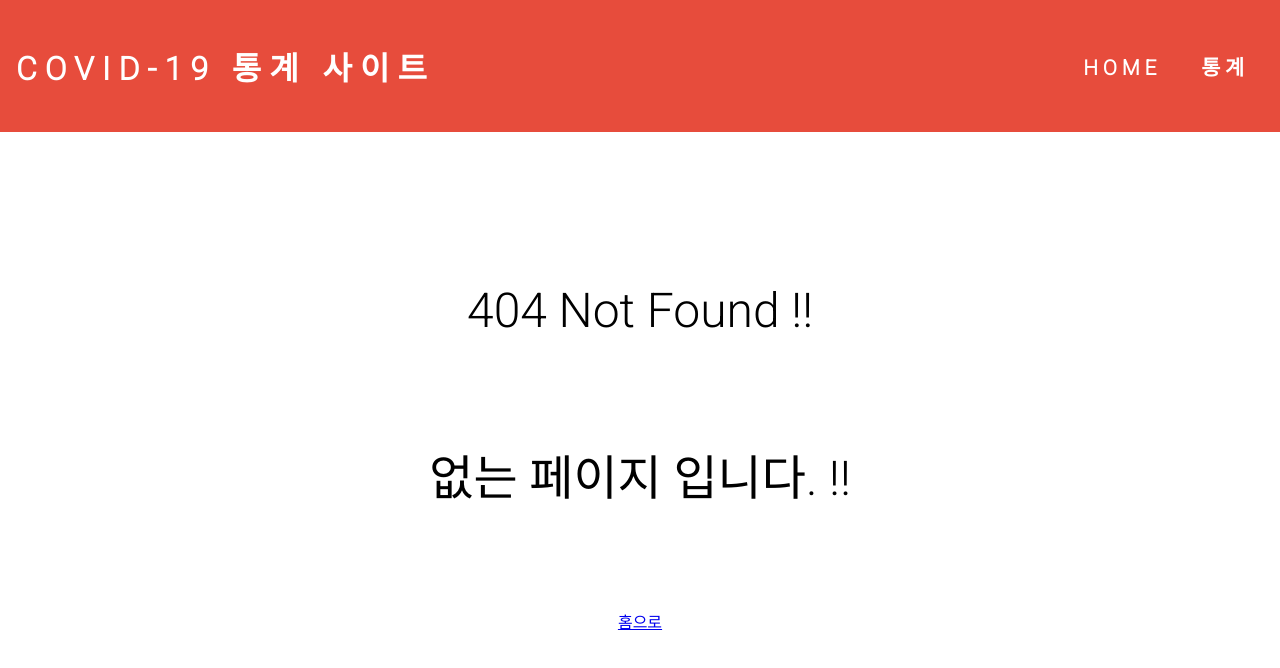
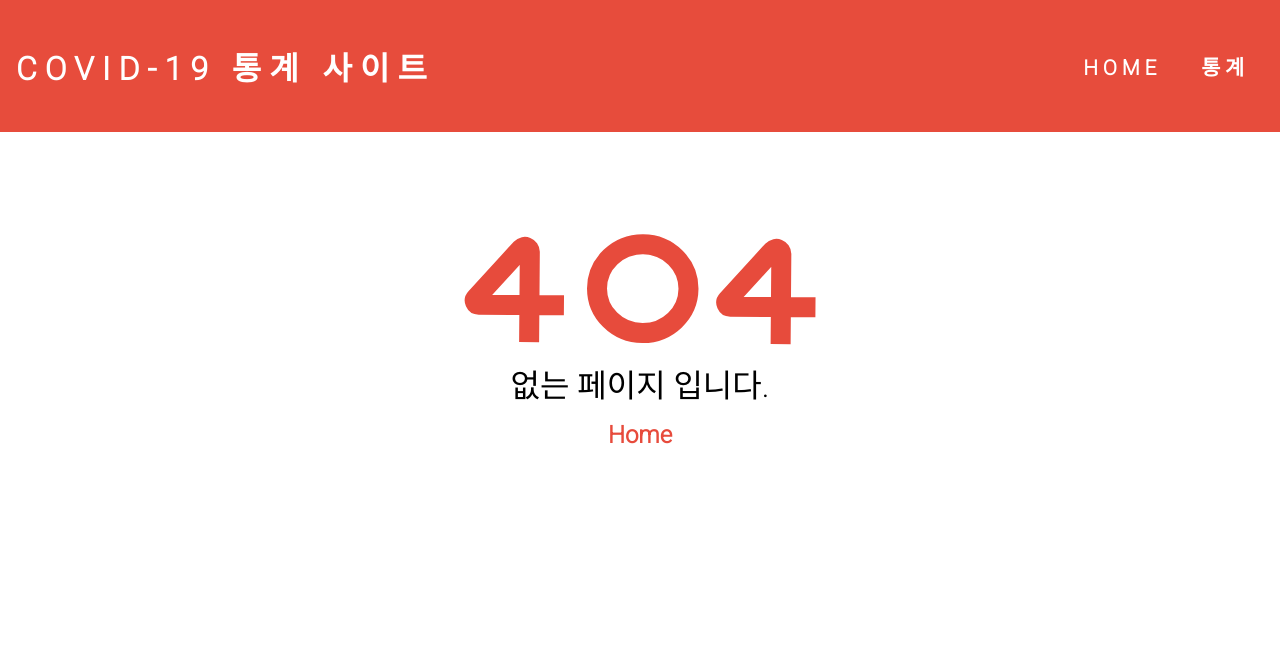
Before and after one commit to dnr14/Covid19-react-app, a React (Create React App) app in the folder client/: page /404 in a window 1280 px wide. Before the commit this address had no page. Shown: the top 668 px of the page. Built offline with nearby package versions, Linux system fonts and the light colour scheme.

Commit message:
add : 404 페이지 생성

```diff
--- a/client/src/assets/style/styled.jsx
+++ b/client/src/assets/style/styled.jsx
@@ -631,8 +631,8 @@ export const StyledNotFound = styled.div`
   flex-direction: column;
 
   .title {
-    font-size: 3rem;
-    margin: 50px 0;
+    font-size: 2rem;
+    margin: 15px 0;
   }
   .link {
     padding: 50px;
--- a/client/src/components/NotFound.jsx
+++ b/client/src/components/NotFound.jsx
@@ -1,19 +1,25 @@
 import React from "react";
 import { Link } from "react-router-dom";
 import { StyledNotFound } from "assets/style/styled";
-
+import notfound from "assets/images/404.svg";
+import styled from "styled-components";
 const NotFound = () => {
   return (
     <StyledNotFound>
-      <div className="title">404 Not Found !!</div>
-      <div className="title">없는 페이지 입니다. !!</div>
-      <div>
-        <Link to="/">
-          <div className="link">홈으로</div>
-        </Link>
-      </div>
+      <img src={notfound} alt="notfound" />
+      <div className="title">없는 페이지 입니다.</div>
+      <CustomLink>
+        <CustomLink to="/">Home</CustomLink>
+      </CustomLink>
     </StyledNotFound>
   );
 };
 
+const CustomLink = styled(Link)`
+  text-decoration: none;
+  font-size: 1.5rem;
+  font-weight: 900;
+  color: #e74b3c;
+`;
+
 export default NotFound;
```
Also changed, not shown: client/src/assets/images/404.svg (added), 1 other file (tests, documents, lock files or other folders).
